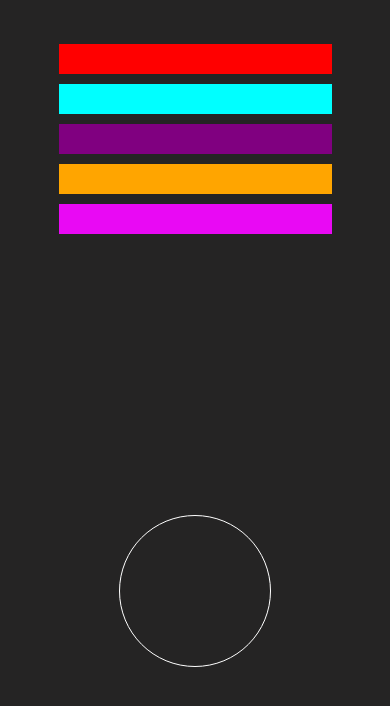
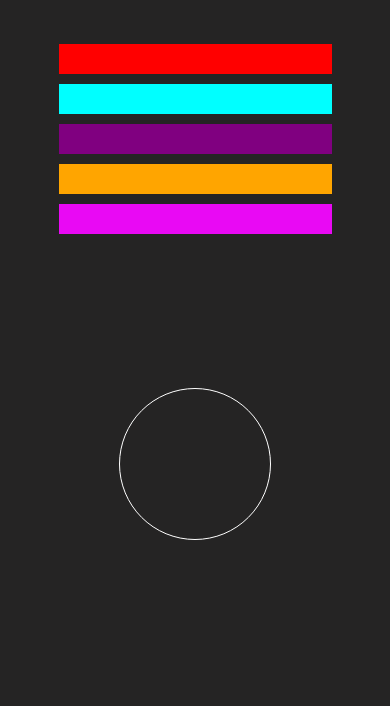
Before and after one commit to aruncode49/JS-Color-Changer, a plain HTML site: page index.html in a window 390 px wide. Drawn offline with Linux system fonts and the light colour scheme.

Commit message:
Update styles.css

```diff
--- a/styles.css
+++ b/styles.css
@@ -61,6 +61,6 @@ body{
     }
 
     .center{
-        top: 70%;
+        top: 55%;
     }
 }
```
